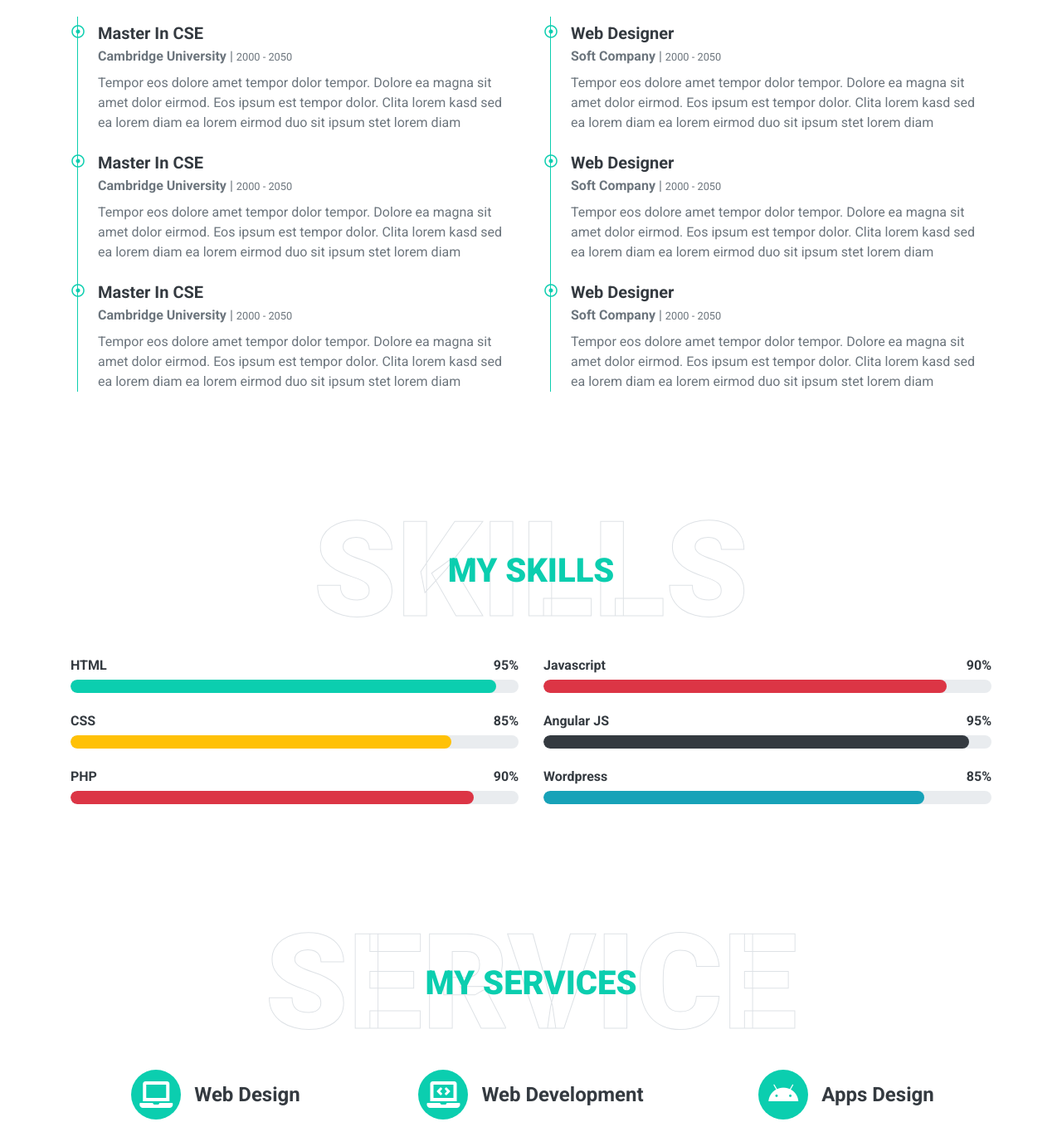
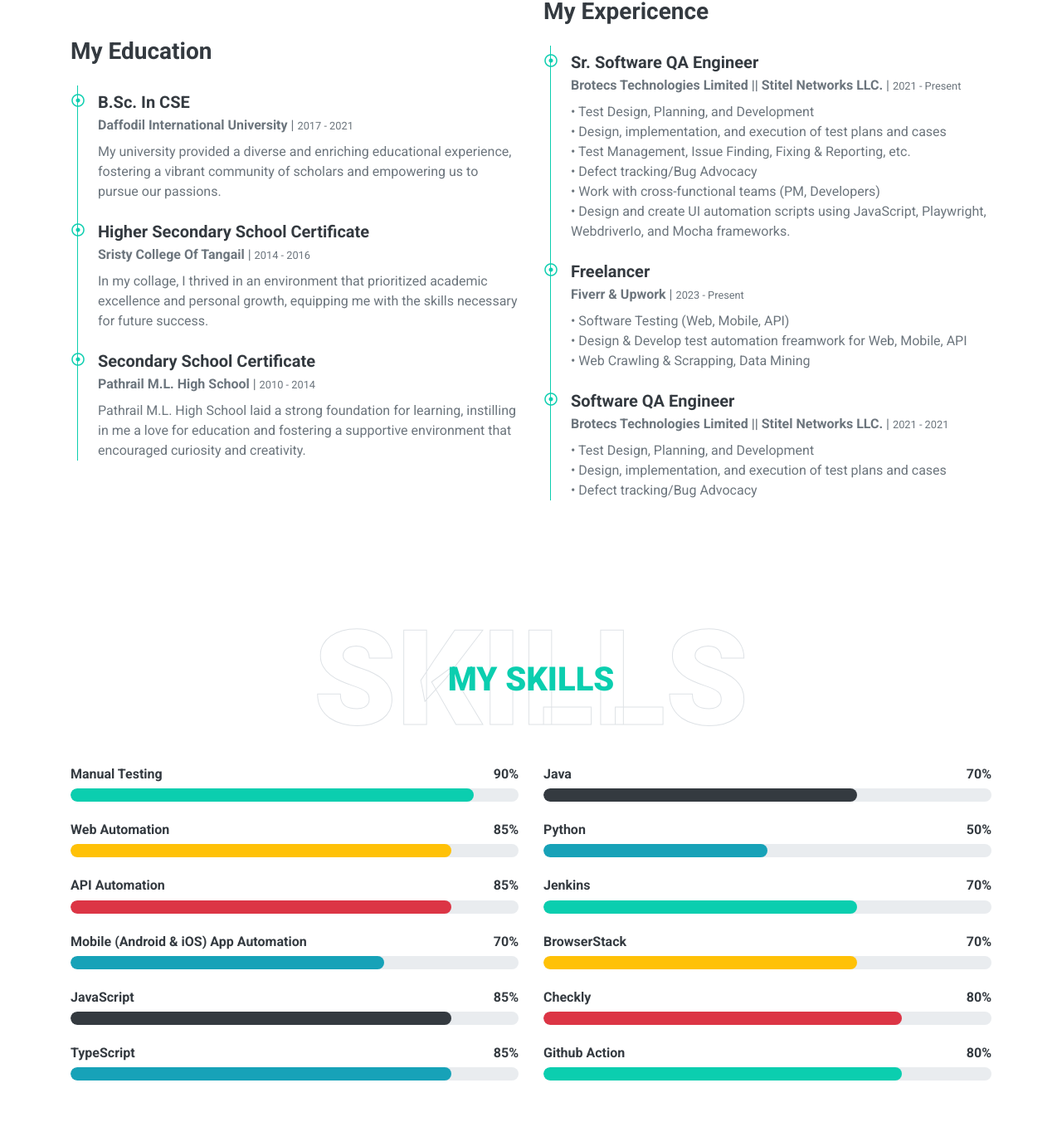
Before and after one commit to acharjeeauntor/acharjeeauntor.github.io, a plain HTML site: page index.html in a window 1280 px wide. Shown: the part 1871-3223 px from the top of the page at 83% size. Drawn offline with nearby package versions, Linux system fonts and the light colour scheme.

Commit message:
change template

```diff
--- a/index.html
+++ b/index.html
@@ -30,7 +30,7 @@
     <!-- Navbar Start -->
     <nav class="navbar fixed-top shadow-sm navbar-expand-lg bg-light navbar-light py-3 py-lg-0 px-lg-5">
         <a href="index.html" class="navbar-brand ml-lg-3">
-            <h1 class="m-0 display-5"><span class="text-primary">Free</span>Folio</h1>
+            <h1 class="m-0 display-5"><span class="text-primary">AUN</span>TOR</h1>
         </a>
         <button type="button" class="navbar-toggler" data-toggle="collapse" data-target="#navbarCollapse">
             <span class="navbar-toggler-icon"></span>
@@ -51,27 +51,6 @@
         </div>
     </nav>
     <!-- Navbar End -->
-
-
-    <!-- Video Modal Start -->
-    <!-- <div class="modal fade" id="videoModal" tabindex="-1" role="dialog" aria-labelledby="exampleModalLabel" aria-hidden="true">
-        <div class="modal-dialog" role="document">
-            <div class="modal-content">
-                <div class="modal-body">
-                    <button type="button" class="close" data-dismiss="modal" aria-label="Close">
-                        <span aria-hidden="true">&times;</span>
-                    </button>
-                    16:9 aspect ratio -->
-                    <!-- <div class="embed-responsive embed-responsive-16by9">
-                        <iframe class="embed-responsive-item" src="" id="video"  allowscriptaccess="always" allow="autoplay"></iframe>
-                    </div>
-                </div>
-            </div>
-        </div>
-    </div> -->
-    <!-- Video Modal End -->
-
-
     <!-- Header Start -->
     <div class="container-fluid bg-primary d-flex align-items-center mb-5 py-5" id="home" style="min-height: 100vh;">
         <div class="container">
@@ -87,11 +66,7 @@
                     <div class="d-flex align-items-center justify-content-center justify-content-lg-start pt-5">
                         <a href="https://docs.google.com/document/d/vkXdRCLrmF2mDG7LEaD8tdqt6ohyo_xHPshFlO4d2UY/edit?usp=sharing" class="btn btn-outline-light mr-5" target="_blank">Download CV</a>
                         <a href="https://www.canva.com/design/DAFOqIRB5kE/6T2eJEpSy5_VJLK_qQD9nQ/edit?utm_content=DAFOqIRB5kE&utm_campaign=designshare&utm_medium=link2&utm_source=sharebutton" class="btn btn-outline-light mr-5" target="_blank">Download Resume</a>
-                        <!-- <button type="button" class="btn-play" data-toggle="modal"
-                            data-src="https://www.youtube.com/embed/DWRcNpR6Kdc" data-target="#videoModal">
-                            <span></span>
-                        </button> -->
-                        <!-- <h5 class="font-weight-normal text-white m-0 ml-4 d-none d-sm-block">Play Video</h5> -->
+
                     </div>
                 </div>
             </div>
@@ -112,20 +87,20 @@
                     <img class="img-fluid rounded w-100" src="img/about.jpg" alt="">
                 </div>
                 <div class="col-lg-7">
-                    <h3 class="mb-4">UI/UX Designer & Web Developer</h3>
-                    <p>Tempor eos dolore amet tempor dolor tempor. Dolore ea magna sit amet dolor eirmod. Eos ipsum est tempor dolor. Clita lorem kasd sed ea lorem diam ea lorem eirmod duo sit ipsum. Amet dolor stet lorem diam dolor justo et dolor dolor dolor</p>
+                    <h3 class="mb-4">Software Tester & Test Automation Engineer</h3>
+                    <p>I am a full-stack Software QA & test automation engineer having 2+ years of experience in the Software industry. I have worked with some complex Telcom, Satcom, Telemedicine, Health care, and Networking project. I am well-versed in both front-end and back-end testing and have experience in testing web applications, mobile applications, and APIs. Additionally, I have worked closely with DevOps engineers, collaborating to optimize the software delivery pipeline and improve the overall quality and reliability of software products.</p>
                     <div class="row mb-3">
-                        <div class="col-sm-6 py-2"><h6>Name: <span class="text-secondary">Kate Winslet</span></h6></div>
-                        <div class="col-sm-6 py-2"><h6>Birthday: <span class="text-secondary">1 April 1990</span></h6></div>
-                        <div class="col-sm-6 py-2"><h6>Degree: <span class="text-secondary">Master</span></h6></div>
-                        <div class="col-sm-6 py-2"><h6>Experience: <span class="text-secondary">10 Years</span></h6></div>
-                        <div class="col-sm-6 py-2"><h6>Phone: <span class="text-secondary">+012 345 6789</span></h6></div>
-                        <div class="col-sm-6 py-2"><h6>Email: <span class="text-secondary">info@example.com</span></h6></div>
-                        <div class="col-sm-6 py-2"><h6>Address: <span class="text-secondary">123 Street, New York, USA</span></h6></div>
+                        <div class="col-sm-6 py-2"><h6>Name: <span class="text-secondary">Auntor Acharja</span></h6></div>
+                        <div class="col-sm-6 py-2"><h6>Birthday: <span class="text-secondary">22 November 1998</span></h6></div>
+                        <div class="col-sm-6 py-2"><h6>Degree: <span class="text-secondary">B.Sc. in CSE</span></h6></div>
+                        <div class="col-sm-6 py-2"><h6>Experience: <span class="text-secondary">2+ Years</span></h6></div>
+                        <div class="col-sm-6 py-2"><h6>Phone: <span class="text-secondary">+880 179-5470510</span></h6></div>
+                        <div class="col-sm-6 py-2"><h6>Email: <span class="text-secondary">acharjeeauntor@gmail.com</span></h6></div>
+                        <div class="col-sm-6 py-2"><h6>Address: <span class="text-secondary">Pathrail, Delduar, Tangail</span></h6></div>
                         <div class="col-sm-6 py-2"><h6>Freelance: <span class="text-secondary">Available</span></h6></div>
                     </div>
-                    <a href="" class="btn btn-outline-primary mr-4">Hire Me</a>
-                    <a href="" class="btn btn-outline-primary">Learn More</a>
+                    <a href="https://www.upwork.com/freelancers/auntora" class="btn btn-outline-primary mr-4" target="_blank">Hire Me From Upwork</a>
+                    <a href="https://www.fiverr.com/auntor_ontu?up_rollout=true" class="btn btn-outline-primary" target="_blank">Hire Me From Fiverr</a>
                 </div>
             </div>
         </div>
@@ -146,21 +121,21 @@
                     <div class="border-left border-primary pt-2 pl-4 ml-2">
                         <div class="position-relative mb-4">
                             <i class="far fa-dot-circle text-primary position-absolute" style="top: 2px; left: -32px;"></i>
-                            <h5 class="font-weight-bold mb-1">Master In CSE</h5>
-                            <p class="mb-2"><strong>Cambridge University</strong> | <small>2000 - 2050</small></p>
-                            <p>Tempor eos dolore amet tempor dolor tempor. Dolore ea magna sit amet dolor eirmod. Eos ipsum est tempor dolor. Clita lorem kasd sed ea lorem diam ea lorem eirmod duo sit ipsum stet lorem diam</p>
+                            <h5 class="font-weight-bold mb-1">B.Sc. In CSE</h5>
+                            <p class="mb-2"><strong>Daffodil International University</strong> | <small>2017 - 2021</small></p>
+                            <p>My university provided a diverse and enriching educational experience, fostering a vibrant community of scholars and empowering us to pursue our passions.</p>
                         </div>
                         <div class="position-relative mb-4">
                             <i class="far fa-dot-circle text-primary position-absolute" style="top: 2px; left: -32px;"></i>
-                            <h5 class="font-weight-bold mb-1">Master In CSE</h5>
-                            <p class="mb-2"><strong>Cambridge University</strong> | <small>2000 - 2050</small></p>
-                            <p>Tempor eos dolore amet tempor dolor tempor. Dolore ea magna sit amet dolor eirmod. Eos ipsum est tempor dolor. Clita lorem kasd sed ea lorem diam ea lorem eirmod duo sit ipsum stet lorem diam</p>
+                            <h5 class="font-weight-bold mb-1">Higher Secondary School Certificate</h5>
+                            <p class="mb-2"><strong>Sristy College Of Tangail</strong> | <small>2014 - 2016</small></p>
+                            <p>In my collage, I thrived in an environment that prioritized academic excellence and personal growth, equipping me with the skills necessary for future success.</p>
                         </div>
                         <div class="position-relative mb-4">
                             <i class="far fa-dot-circle text-primary position-absolute" style="top: 2px; left: -32px;"></i>
-                            <h5 class="font-weight-bold mb-1">Master In CSE</h5>
-                            <p class="mb-2"><strong>Cambridge University</strong> | <small>2000 - 2050</small></p>
-                            <p>Tempor eos dolore amet tempor dolor tempor. Dolore ea magna sit amet dolor eirmod. Eos ipsum est tempor dolor. Clita lorem kasd sed ea lorem diam ea lorem eirmod duo sit ipsum stet lorem diam</p>
+                            <h5 class="font-weight-bold mb-1">Secondary School Certificate</h5>
+                            <p class="mb-2"><strong>Pathrail M.L. High School</strong> | <small>2010 - 2014</small></p>
+                            <p>Pathrail M.L. High School laid a strong foundation for learning, instilling in me a love for education and fostering a supportive environment that encouraged curiosity and creativity.</p>
                         </div>
                     </div>
                 </div>
@@ -169,21 +144,30 @@
                     <div class="border-left border-primary pt-2 pl-4 ml-2">
                         <div class="position-relative mb-4">
                             <i class="far fa-dot-circle text-primary position-absolute" style="top: 2px; left: -32px;"></i>
-                            <h5 class="font-weight-bold mb-1">Web Designer</h5>
-                            <p class="mb-2"><strong>Soft Company</strong> | <small>2000 - 2050</small></p>
-                            <p>Tempor eos dolore amet tempor dolor tempor. Dolore ea magna sit amet dolor eirmod. Eos ipsum est tempor dolor. Clita lorem kasd sed ea lorem diam ea lorem eirmod duo sit ipsum stet lorem diam</p>
+                            <h5 class="font-weight-bold mb-1">Sr. Software QA Engineer</h5>
+                            <p class="mb-2"><strong>Brotecs Technologies Limited || Stitel Networks LLC.</strong> | <small>2021 - Present</small></p>
+                            <p>• Test Design, Planning, and Development <br>
+                                • Design, implementation, and execution of test plans and cases<br>
+                                • Test Management, Issue Finding, Fixing & Reporting, etc.<br>
+                                • Defect tracking/Bug Advocacy<br>
+                                • Work with cross-functional teams (PM, Developers)<br>
+                                • Design and create UI automation scripts using JavaScript, Playwright, WebdriverIo, and Mocha frameworks.</p>
                         </div>
                         <div class="position-relative mb-4">
                             <i class="far fa-dot-circle text-primary position-absolute" style="top: 2px; left: -32px;"></i>
-                            <h5 class="font-weight-bold mb-1">Web Designer</h5>
-                            <p class="mb-2"><strong>Soft Company</strong> | <small>2000 - 2050</small></p>
-                            <p>Tempor eos dolore amet tempor dolor tempor. Dolore ea magna sit amet dolor eirmod. Eos ipsum est tempor dolor. Clita lorem kasd sed ea lorem diam ea lorem eirmod duo sit ipsum stet lorem diam</p>
+                            <h5 class="font-weight-bold mb-1">Freelancer</h5>
+                            <p class="mb-2"><strong>Fiverr & Upwork</strong> | <small>2023 - Present</small></p>
+                            <p>• Software Testing (Web, Mobile, API) <br>
+                                • Design & Develop test automation freamwork for Web, Mobile, API <br>
+                                • Web Crawling & Scrapping, Data Mining</p>
                         </div>
                         <div class="position-relative mb-4">
                             <i class="far fa-dot-circle text-primary position-absolute" style="top: 2px; left: -32px;"></i>
-                            <h5 class="font-weight-bold mb-1">Web Designer</h5>
-                            <p class="mb-2"><strong>Soft Company</strong> | <small>2000 - 2050</small></p>
-                            <p>Tempor eos dolore amet tempor dolor tempor. Dolore ea magna sit amet dolor eirmod. Eos ipsum est tempor dolor. Clita lorem kasd sed ea lorem diam ea lorem eirmod duo sit ipsum stet lorem diam</p>
+                            <h5 class="font-weight-bold mb-1">Software QA Engineer</h5>
+                            <p class="mb-2"><strong>Brotecs Technologies Limited || Stitel Networks LLC.</strong> | <small>2021 - 2021</small></p>
+                            <p> • Test Design, Planning, and Development <br>
+                                • Design, implementation, and execution of test plans and cases<br>
+                                • Defect tracking/Bug Advocacy</p>
                         </div>
                     </div>
                 </div>
@@ -204,16 +188,16 @@
                 <div class="col-md-6">
                     <div class="skill mb-4">
                         <div class="d-flex justify-content-between">
-                            <h6 class="font-weight-bold">HTML</h6>
-                            <h6 class="font-weight-bold">95%</h6>
+                            <h6 class="font-weight-bold">Manual Testing</h6>
+                            <h6 class="font-weight-bold">90%</h6>
                         </div>
                         <div class="progress">
-                            <div class="progress-bar bg-primary" role="progressbar" aria-valuenow="95" aria-valuemin="0" aria-valuemax="100"></div>
+                            <div class="progress-bar bg-primary" role="progressbar" aria-valuenow="90" aria-valuemin="0" aria-valuemax="100"></div>
                         </div>
                     </div>
                     <div class="skill mb-4">
                         <div class="d-flex justify-content-between">
-                            <h6 class="font-weight-bold">CSS</h6>
+                            <h6 class="font-weight-bold">Web Automation</h6>
                             <h6 class="font-weight-bold">85%</h6>
                         </div>
                         <div class="progress">
@@ -222,40 +206,95 @@
                     </div>
                     <div class="skill mb-4">
                         <div class="d-flex justify-content-between">
-                            <h6 class="font-weight-bold">PHP</h6>
-                            <h6 class="font-weight-bold">90%</h6>
+                            <h6 class="font-weight-bold">API Automation</h6>
+                            <h6 class="font-weight-bold">85%</h6>
                         </div>
                         <div class="progress">
-                            <div class="progress-bar bg-danger" role="progressbar" aria-valuenow="90" aria-valuemin="0" aria-valuemax="100"></div>
+                            <div class="progress-bar bg-danger" role="progressbar" aria-valuenow="85" aria-valuemin="0" aria-valuemax="100"></div>
+                        </div>
+                    </div>
+                    <div class="skill mb-4">
+                        <div class="d-flex justify-content-between">
+                            <h6 class="font-weight-bold">Mobile (Android & iOS) App Automation</h6>
+                            <h6 class="font-weight-bold">70%</h6>
+                        </div>
+                        <div class="progress">
+                            <div class="progress-bar bg-info" role="progressbar" aria-valuenow="70" aria-valuemin="0" aria-valuemax="100"></div>
+                        </div>
+                    </div>
+                    <div class="skill mb-4">
+                        <div class="d-flex justify-content-between">
+                            <h6 class="font-weight-bold">JavaScript</h6>
+                            <h6 class="font-weight-bold">85%</h6>
+                        </div>
+                        <div class="progress">
+                            <div class="progress-bar bg-dark" role="progressbar" aria-valuenow="85" aria-valuemin="0" aria-valuemax="100"></div>
+                        </div>
+                    </div>
+                    <div class="skill mb-4">
+                        <div class="d-flex justify-content-between">
+                            <h6 class="font-weight-bold">TypeScript</h6>
+                            <h6 class="font-weight-bold">85%</h6>
+                        </div>
+                        <div class="progress">
+                            <div class="progress-bar bg-info" role="progressbar" aria-valuenow="85" aria-valuemin="0" aria-valuemax="100"></div>
                         </div>
                     </div>
                 </div>
                 <div class="col-md-6">
+
                     <div class="skill mb-4">
                         <div class="d-flex justify-content-between">
-                            <h6 class="font-weight-bold">Javascript</h6>
-                            <h6 class="font-weight-bold">90%</h6>
+                            <h6 class="font-weight-bold">Java</h6>
+                            <h6 class="font-weight-bold">70%</h6>
                         </div>
                         <div class="progress">
-                            <div class="progress-bar bg-danger" role="progressbar" aria-valuenow="90" aria-valuemin="0" aria-valuemax="100"></div>
+                            <div class="progress-bar bg-dark" role="progressbar" aria-valuenow="70" aria-valuemin="0" aria-valuemax="100"></div>
                         </div>
                     </div>
                     <div class="skill mb-4">
                         <div class="d-flex justify-content-between">
-                            <h6 class="font-weight-bold">Angular JS</h6>
-                            <h6 class="font-weight-bold">95%</h6>
+                            <h6 class="font-weight-bold">Python</h6>
+                            <h6 class="font-weight-bold">50%</h6>
                         </div>
                         <div class="progress">
-                            <div class="progress-bar bg-dark" role="progressbar" aria-valuenow="95" aria-valuemin="0" aria-valuemax="100"></div>
+                            <div class="progress-bar bg-info" role="progressbar" aria-valuenow="50" aria-valuemin="0" aria-valuemax="100"></div>
                         </div>
                     </div>
                     <div class="skill mb-4">
                         <div class="d-flex justify-content-between">
-                            <h6 class="font-weight-bold">Wordpress</h6>
-                            <h6 class="font-weight-bold">85%</h6>
+                            <h6 class="font-weight-bold">Jenkins</h6>
+                            <h6 class="font-weight-bold">70%</h6>
                         </div>
                         <div class="progress">
-                            <div class="progress-bar bg-info" role="progressbar" aria-valuenow="85" aria-valuemin="0" aria-valuemax="100"></div>
+                            <div class="progress-bar bg-primary" role="progressbar" aria-valuenow="70" aria-valuemin="0" aria-valuemax="100"></div>
+                        </div>
+                    </div>
+                    <div class="skill mb-4">
+                        <div class="d-flex justify-content-between">
+                            <h6 class="font-weight-bold">BrowserStack</h6>
+                            <h6 class="font-weight-bold">70%</h6>
+                        </div>
+                        <div class="progress">
+                            <div class="progress-bar bg-warning" role="progressbar" aria-valuenow="70" aria-valuemin="0" aria-valuemax="100"></div>
+                        </div>
+                    </div>
+                    <div class="skill mb-4">
+                        <div class="d-flex justify-content-between">
+                            <h6 class="font-weight-bold">Checkly</h6>
+                            <h6 class="font-weight-bold">80%</h6>
+                        </div>
+                        <div class="progress">
+                            <div class="progress-bar bg-danger" role="progressbar" aria-valuenow="80" aria-valuemin="0" aria-valuemax="100"></div>
+                        </div>
+                    </div>
+                    <div class="skill mb-4">
+                        <div class="d-flex justify-content-between">
+                            <h6 class="font-weight-bold">Github Action</h6>
+                            <h6 class="font-weight-bold">80%</h6>
+                        </div>
+                        <div class="progress">
+                            <div class="progress-bar bg-primary" role="progressbar" aria-valuenow="80" aria-valuemin="0" aria-valuemax="100"></div>
                         </div>
                     </div>
                 </div>
@@ -611,12 +650,13 @@
     <div class="container-fluid bg-primary text-white mt-5 py-5 px-sm-3 px-md-5">
         <div class="container text-center py-5">
             <div class="d-flex justify-content-center mb-4">
-                <a class="btn btn-light btn-social mr-2" href="#"><i class="fab fa-twitter"></i></a>
-                <a class="btn btn-light btn-social mr-2" href="#"><i class="fab fa-facebook-f"></i></a>
-                <a class="btn btn-light btn-social mr-2" href="#"><i class="fab fa-linkedin-in"></i></a>
-                <a class="btn btn-light btn-social" href="#"><i class="fab fa-instagram"></i></a>
+                <a class="btn btn-light btn-social mr-2" href="https://github.com/acharjeeauntor"><i class="fab fa-github"></i></a>
+                <a class="btn btn-light btn-social mr-2" href="https://www.facebook.com/acharjeeauntor"><i class="fab fa-facebook-f"></i></a>
+                <a class="btn btn-light btn-social mr-2" href="https://www.linkedin.com/in/auntor-acharja-602857147/"><i class="fab fa-linkedin-in"></i></a>
+                <a class="btn btn-light btn-social" href="https://auntoracharja.medium.com/"><i class="fab fa-medium"></i></a>
+                <a class="btn btn-light btn-social" href="https://hub.docker.com/u/auntoracharja"><i class="fab fa-docker"></i></a>
             </div>
-            <div class="d-flex justify-content-center mb-3">
+            <!-- <div class="d-flex justify-content-center mb-3">
                 <a class="text-white" href="#">Privacy</a>
                 <span class="px-3">|</span>
                 <a class="text-white" href="#">Terms</a>
@@ -624,8 +664,8 @@
                 <a class="text-white" href="#">FAQs</a>
                 <span class="px-3">|</span>
                 <a class="text-white" href="#">Help</a>
-            </div>
-            <p class="m-0">&copy; <a class="text-white font-weight-bold" href="#">Domain Name</a>. All Rights Reserved. Designed by <a class="text-white font-weight-bold" href="https://htmlcodex.com">HTML Codex</a>
+            </div> -->
+            <p class="m-0">&copy; 2022-2023 <a class="text-white font-weight-bold" href="https://acharjeeauntor.github.io/">Auntor Acharja's Portfolio.</a>
             </p>
         </div>
     </div>
```
Also changed, not shown: 1 other file.
